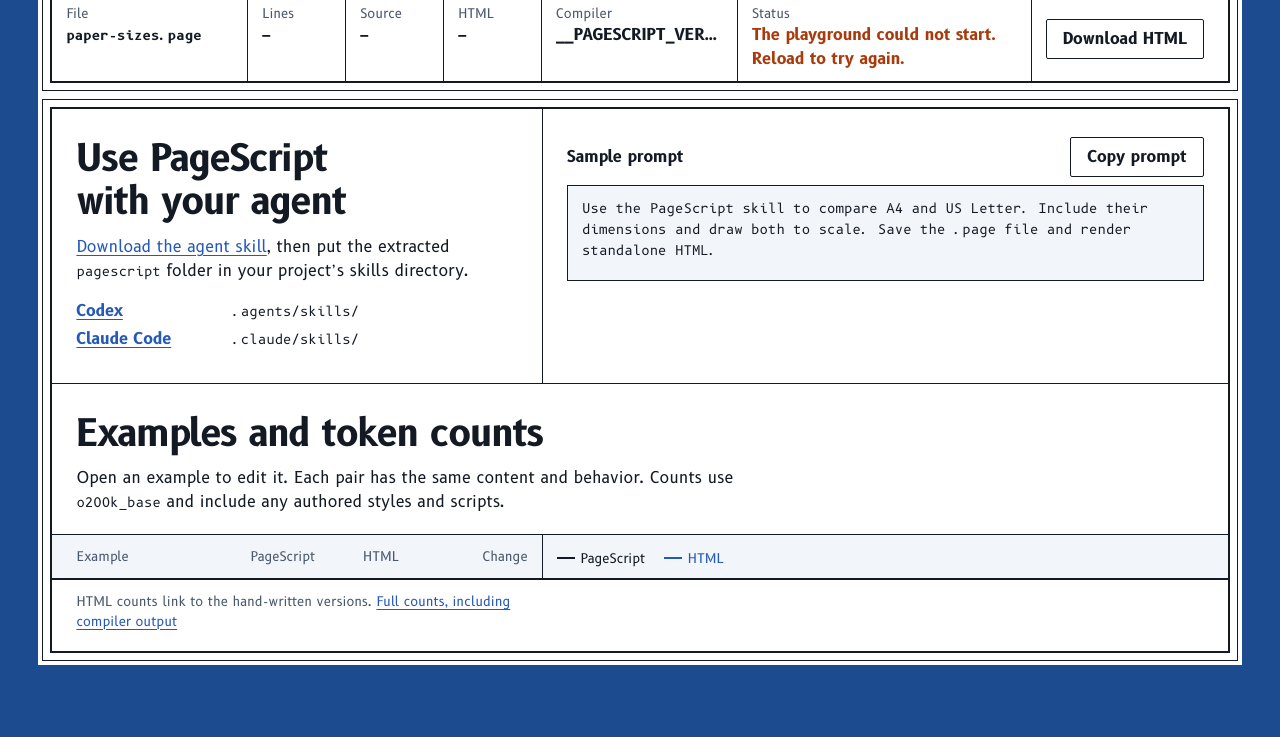
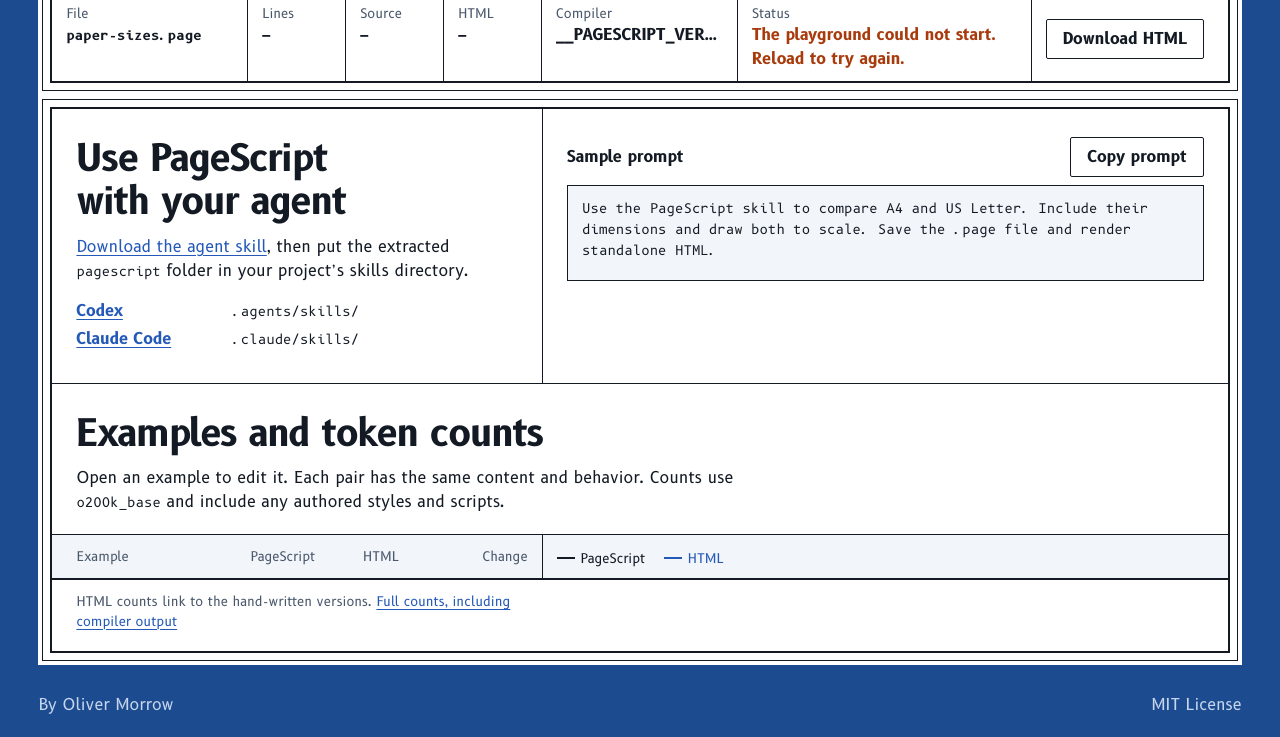
Before and after one commit to oliver-morrow/pagescript, a website: page web/index.html in a window 1280 px wide. Shown: the part 691-1428 px from the top of the page. Before the commit the page ends 1395 px from the top, so only its background shows below. Drawn offline with Linux system fonts and the light colour scheme; no server answers; files whose address does not match are found by name.

Commit message:
feat(web): add a footer linking to the author and license (#12)

```diff
--- a/web/index.html
+++ b/web/index.html
@@ -121,5 +121,9 @@
       </div>
     </div>
   </main>
+  <footer class="frame site-footer">
+    <a href="https://olivermorrow.com">By Oliver Morrow</a>
+    <a href="https://github.com/oliver-morrow/pagescript/blob/main/LICENSE">MIT License</a>
+  </footer>
 </body>
 </html>
--- a/web/styles.css
+++ b/web/styles.css
@@ -128,7 +128,24 @@ main:focus { outline: none; }
   outline-offset: -5px;
 }
 .sheet + .sheet, .noscript + .sheet { margin-top: var(--gutter); }
-.sheet:last-child { margin-bottom: var(--gutter); }
+.site-footer {
+  display: flex;
+  flex-wrap: wrap;
+  align-items: center;
+  justify-content: space-between;
+  gap: 0 24px;
+  min-height: 64px;
+  margin-top: 8px;
+}
+.site-footer a {
+  display: inline-flex;
+  align-items: center;
+  min-height: 44px;
+  color: var(--table-muted);
+  text-decoration: none;
+}
+.site-footer a:hover { color: var(--table-text); text-decoration: underline; }
+.site-footer a:focus-visible { outline-color: var(--table-text); }
 .sheet-inner {
   display: grid;
   grid-template-columns: minmax(0, 5fr) minmax(0, 7fr);
```
